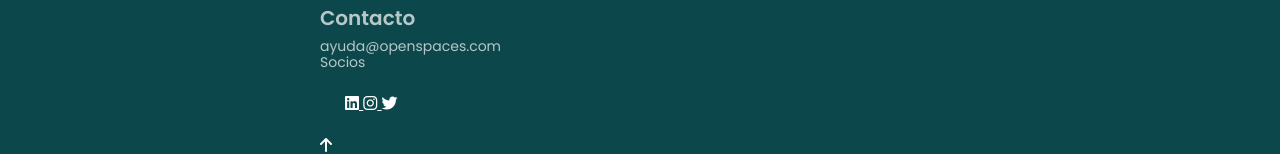
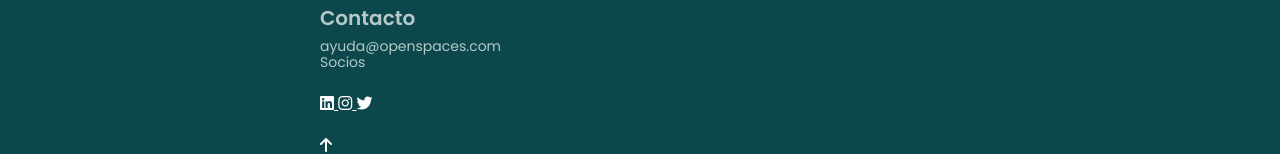
Before and after one commit to Adalab/modulo-1-evaluacion-final-graciagarpin, a website: page src/html/index.html in a window 1280 px wide. Shown: the part 2234-2388 px from the top of the page. Drawn offline with nearby package versions, Linux system fonts and the light colour scheme; files that its build step writes are made by us from their sources; files whose address does not match are found by name.

Commit message:
adjusted padding of social media icons

```diff
--- a/src/scss/layout/_footer.scss
+++ b/src/scss/layout/_footer.scss
@@ -17,7 +17,8 @@
   }
 
   &__icons {
-    padding: 25px;
+    padding-top: 25px;
+    padding-bottom: 25px;
   }
 
   &__arrow {
```
